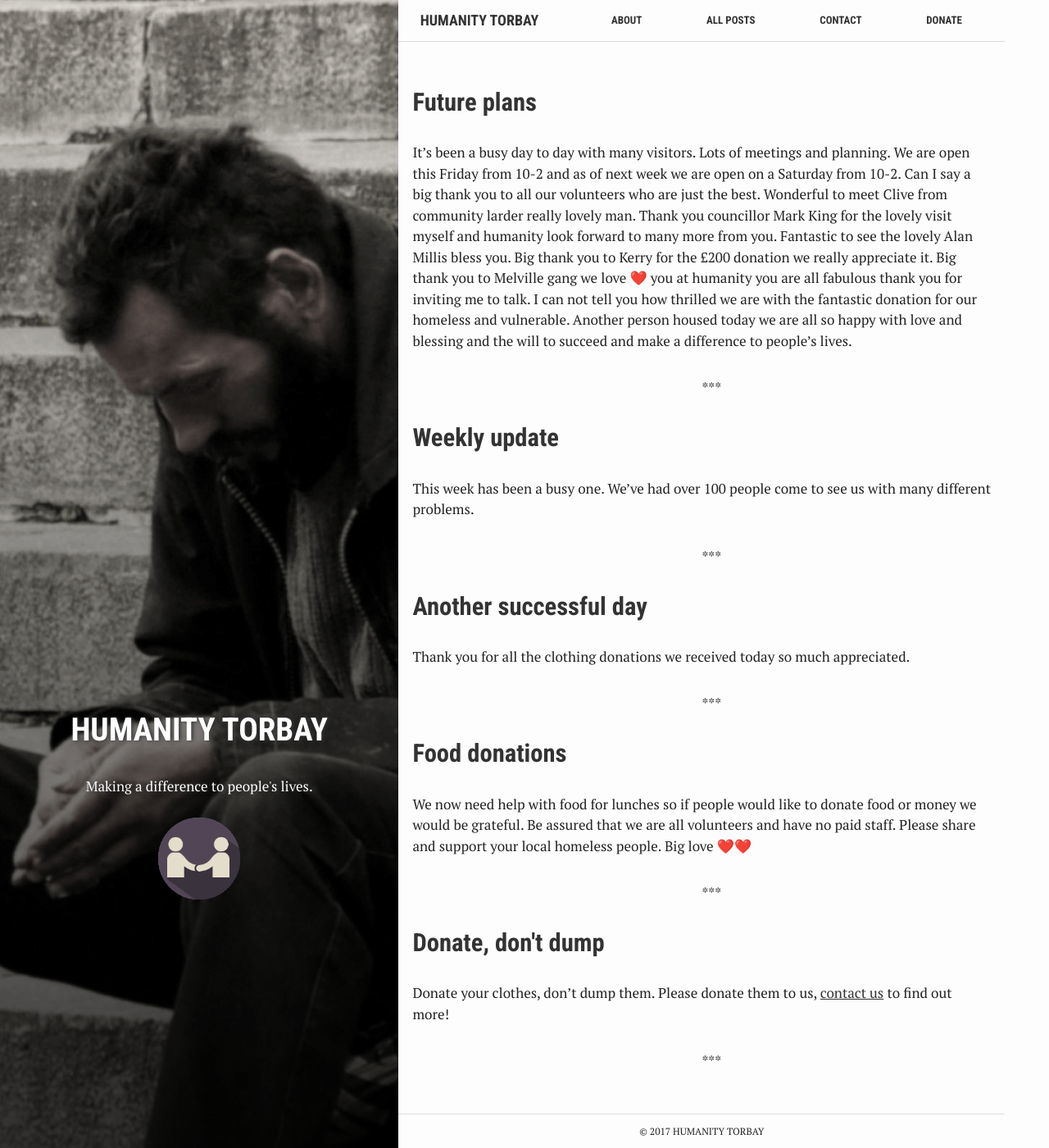
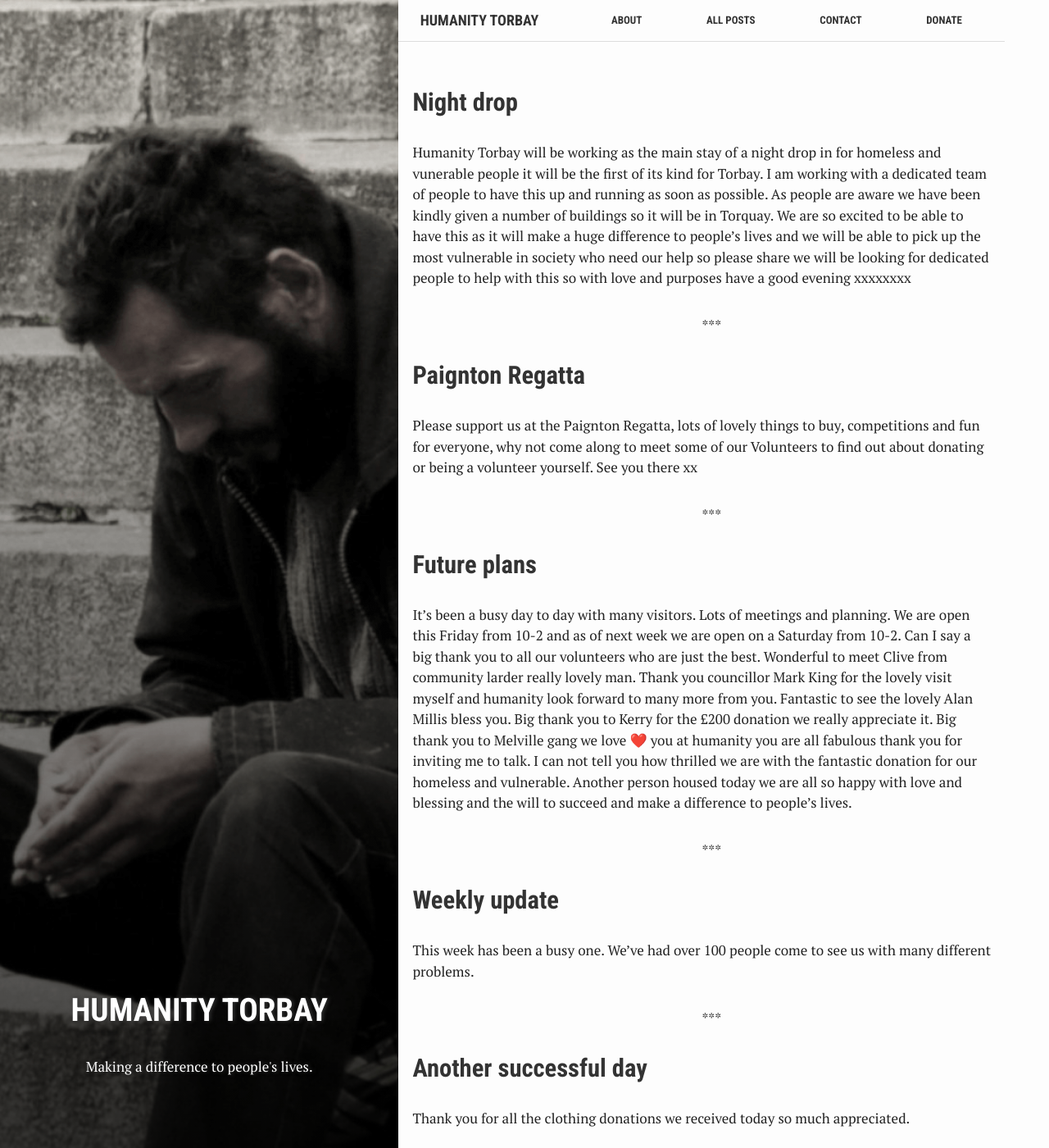
Before and after one commit to elken/humanity, a Jekyll site: the page built from index.html, in a window 1280 px wide and 1400 px high. Shown: the whole window at 82% size. Built offline with Jekyll 4.4.1, drawn with Linux system fonts in a browser that asks for light colours; nearby versions of some CDN libraries.

Commit message:
Fixed aside position
Signed-off-by: Ellis Kenyő <elken@mykolab.com>

```diff
--- a/_includes/aside.html
+++ b/_includes/aside.html
@@ -25,9 +25,6 @@
         {% endif %}
       </p>
 
-    <br/>
-    <br/>
-    <img width="100px" src="{{ site.url }}{{ site.images }}/logo.png" />
     </div>
 
   </div>
--- /dev/null
+++ b/_posts/2017-08-03-paignton-regatta.md
@@ -0,0 +1,5 @@
+---
+layout: post
+title: Paignton Regatta
+---
+Please support us at the Paignton Regatta, lots of lovely things to buy, competitions and fun for everyone, why not come along to meet some of our Volunteers to find out about donating or being a volunteer yourself. See you there xx
--- /dev/null
+++ b/_posts/2017-08-05-night-drop.md
@@ -0,0 +1,6 @@
+---
+layout: post
+title: Night drop
+---
+Humanity Torbay will be working as the main stay of a night drop in for homeless and vunerable people it will be the first of its kind for Torbay.
+I am working with a dedicated team of people to have this up and running as soon as possible. As people are aware we have been kindly given a number of buildings so it will be in Torquay. We are so excited to be able to have this as it will make a huge difference to people's lives and we will be able to pick up the most vulnerable in society who need our help so please share we will be looking for dedicated people to help with this so with love and purposes have a good evening xxxxxxxx
--- a/assets/_sass/_layout.scss
+++ b/assets/_sass/_layout.scss
@@ -164,7 +164,7 @@ a {
   color: #fff;
   text-shadow: 2px 0 5px #333;
   position: absolute;
-  bottom: 20%;
+  bottom: 5%;
   width: 80%;
   left: 10%;
   .heading a {
```
